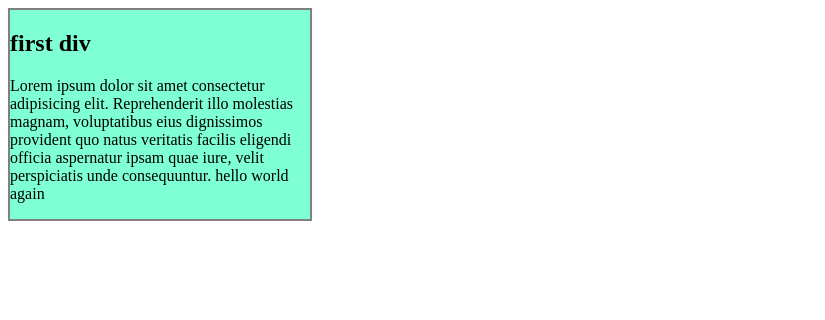
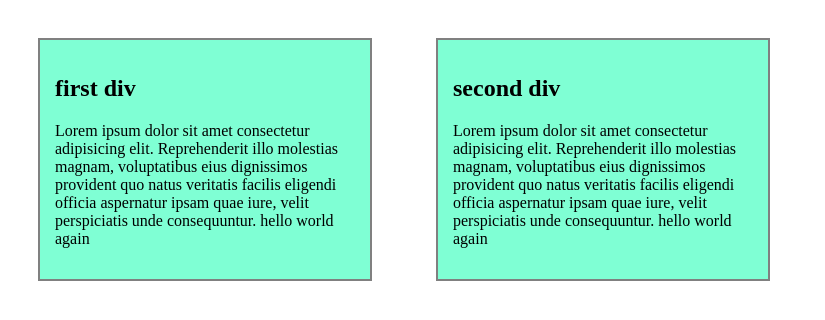
Before and after one commit to Amran13/lecture0, a plain HTML site: page index.html in a window 1280 px wide. Shown: the whole page, without its empty margins (0-825 px from the left). Drawn offline with Linux system fonts and the light colour scheme.

Commit message:
2nd div added

```diff
--- a/index.html
+++ b/index.html
@@ -10,6 +10,9 @@
             background-color: aquamarine;
             border: 2px solid gray;
             width: 300px;
+            display: inline-block;
+            margin: 30px;
+            padding: 15px;
         }
 
     </style>
@@ -19,5 +22,9 @@
         <h2>first div</h2>
         <p>Lorem ipsum dolor sit amet consectetur adipisicing elit. Reprehenderit illo molestias magnam, voluptatibus eius dignissimos provident quo natus veritatis facilis eligendi officia aspernatur ipsam quae iure, velit perspiciatis unde consequuntur. hello world again</p>
     </div>
+    <div class="first-div">
+        <h2>second div</h2>
+        <p>Lorem ipsum dolor sit amet consectetur adipisicing elit. Reprehenderit illo molestias magnam, voluptatibus eius dignissimos provident quo natus veritatis facilis eligendi officia aspernatur ipsam quae iure, velit perspiciatis unde consequuntur. hello world again</p>
+    </div>
 </body>
 </html>
```
